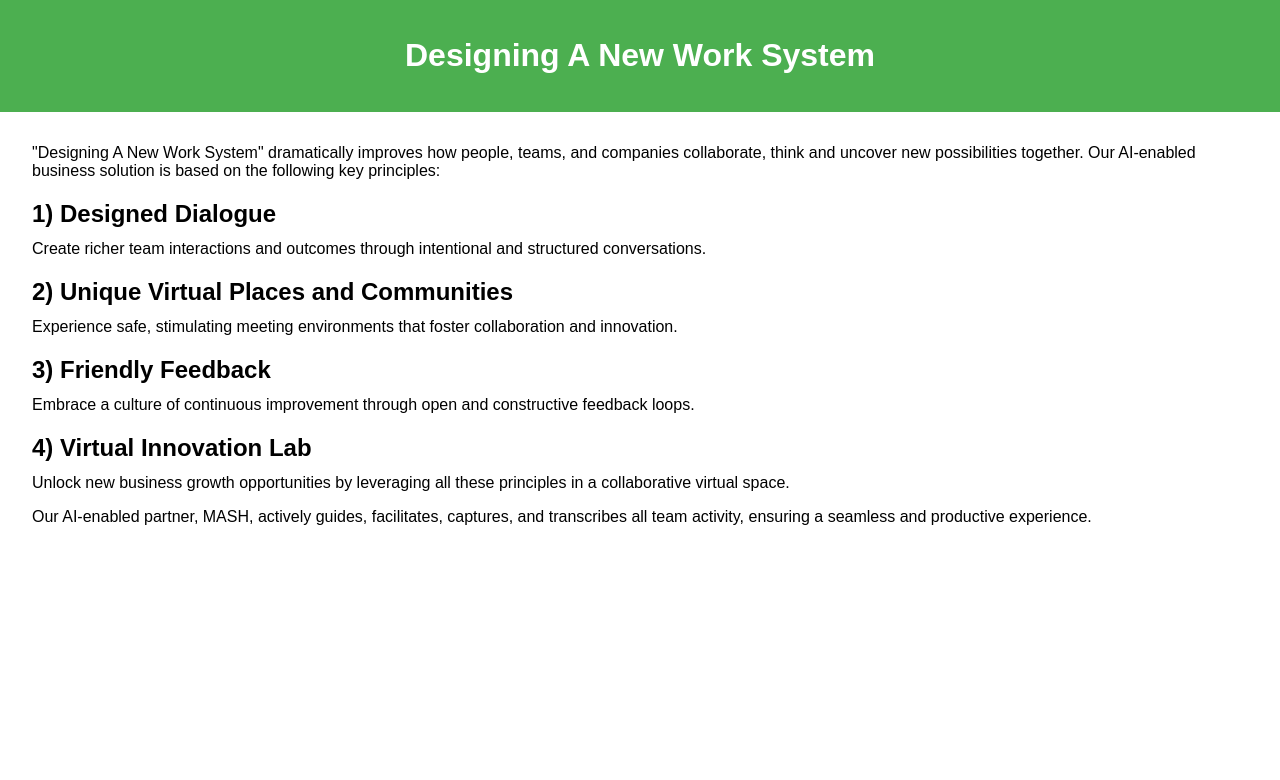
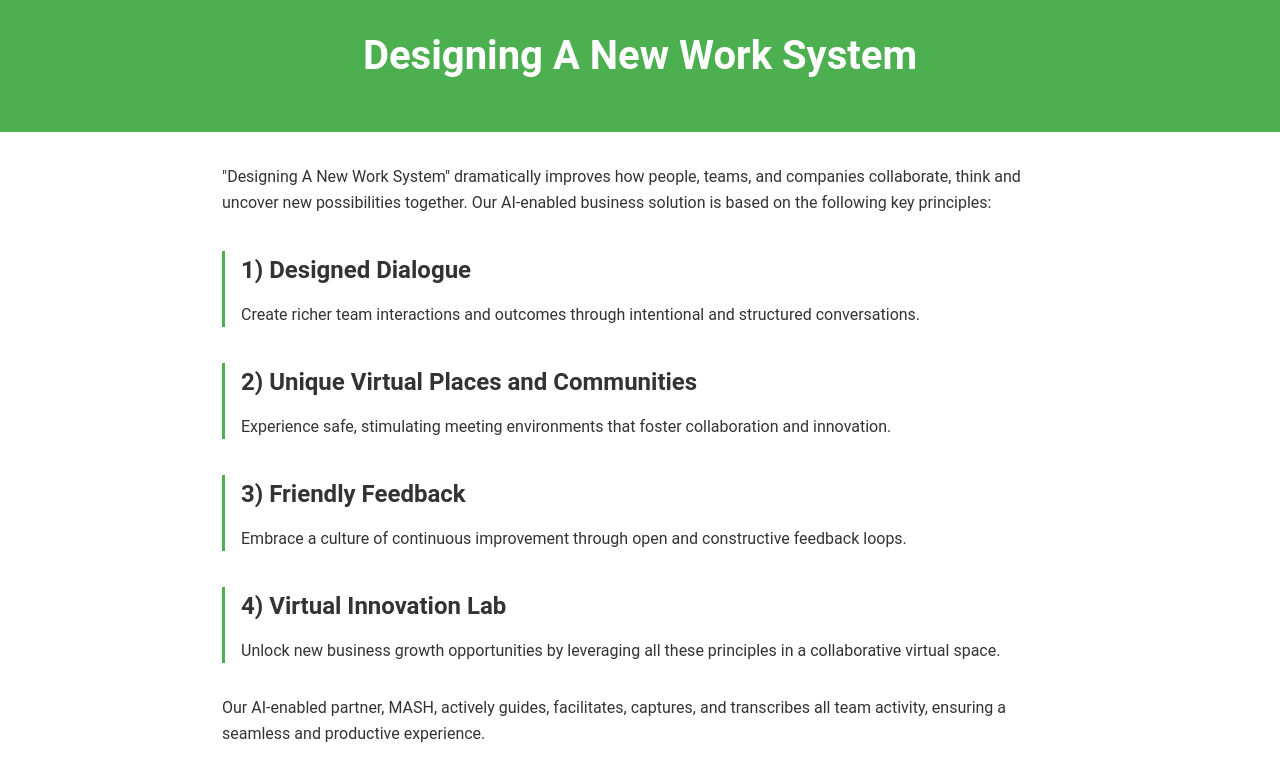
Before and after one commit to sqadirMA/sqadirMA.github.io, a plain HTML site: page index.html in a window 1280 px wide. Drawn offline with Linux system fonts and the light colour scheme.

Commit message:
Add files via upload

```diff
--- a/index.html
+++ b/index.html
@@ -1,95 +1,34 @@
 <!DOCTYPE html>
-
 <html lang="en">
-
 <head>
-
     <meta charset="UTF-8">
-
     <meta name="viewport" content="width=device-width, initial-scale=1.0">
-
     <title>Designing A New Work System</title>
-
-<style>
-
-body {
-
-font-family: Arial, sans-serif;
-
-margin: 0;
-
-padding: 0;
-
-}
-
-header {
-
-background-color: #4CAF50;
-
-color: white;
-
-text-align: center;
-
-padding: 1em;
-
-}
-
-main {
-
-padding: 2em;
-
-}
-
-h2 {
-
-margin-bottom: 0.5em;
-
-}
-
-p {
-
-margin-top: 0;
-
-margin-bottom: 1em;
-
-}
-
-</style>
-
+    <link rel="stylesheet" href="styles.css">
 </head>
-
 <body>
-
     <header>
-
         <h1>Designing A New Work System</h1>
-
     </header>
-
     <main>
-
         <p>"Designing A New Work System" dramatically improves how people, teams, and companies collaborate, think and uncover new possibilities together. Our AI-enabled business solution is based on the following key principles:</p>
-
+        <section>
             <h2>1) Designed Dialogue</h2>
-
             <p>Create richer team interactions and outcomes through intentional and structured conversations.</p>
-
+        </section>
+        <section>
             <h2>2) Unique Virtual Places and Communities</h2>
-
             <p>Experience safe, stimulating meeting environments that foster collaboration and innovation.</p>
-
+        </section>
+        <section>
             <h2>3) Friendly Feedback</h2>
-
             <p>Embrace a culture of continuous improvement through open and constructive feedback loops.</p>
-
+        </section>
+        <section>
             <h2>4) Virtual Innovation Lab</h2>
-
             <p>Unlock new business growth opportunities by leveraging all these principles in a collaborative virtual space.</p>
-
+        </section>
         <p>Our AI-enabled partner, MASH, actively guides, facilitates, captures, and transcribes all team activity, ensuring a seamless and productive experience.</p>
-
     </main>
-
 </body>
-
 </html>
--- /dev/null
+++ b/styles.css
@@ -0,0 +1,46 @@
+* {
+    box-sizing: border-box;
+    margin: 0;
+    padding: 0;
+}
+
+body {
+    font-family: 'Roboto', sans-serif;
+    line-height: 1.6;
+    color: #333;
+}
+
+header {
+    background-color: #4CAF50;
+    color: white;
+    text-align: center;
+    padding: 1.5em;
+}
+
+main {
+    padding: 2em;
+    max-width: 900px;
+    margin: 0 auto;
+}
+
+h1 {
+    font-size: 2.5em;
+    margin-bottom: 0.5em;
+}
+
+h2 {
+    font-size: 1.5em;
+    margin-bottom: 0.5em;
+    margin-top: 1.5em;
+}
+
+p {
+    margin-top: 0;
+    margin-bottom: 1em;
+}
+
+section {
+    border-left: 3px solid #4CAF50;
+    padding-left: 1em;
+    margin-bottom: 2em;
+}
```
Lines whose indentation alone changed are shown as unchanged.
